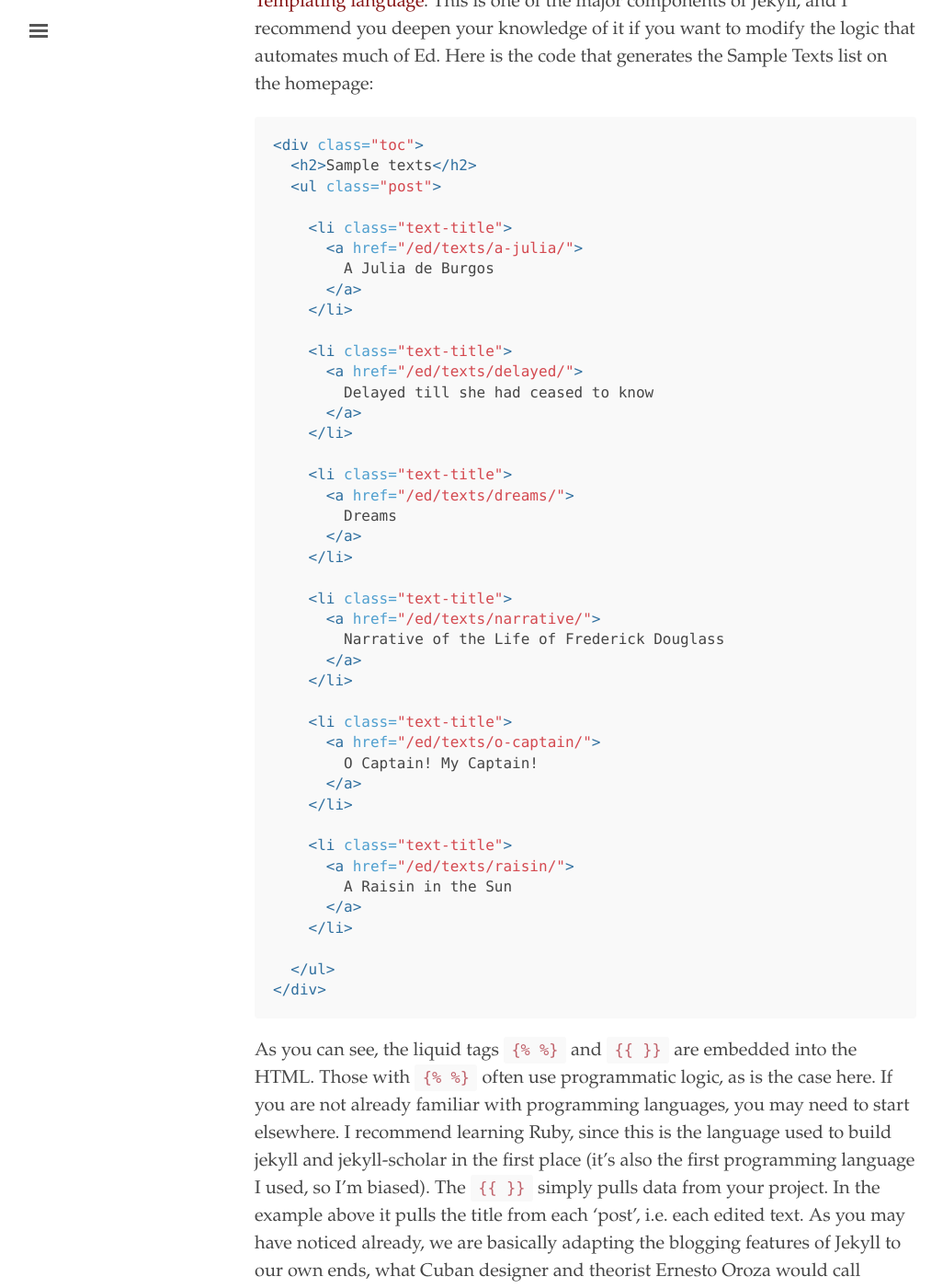
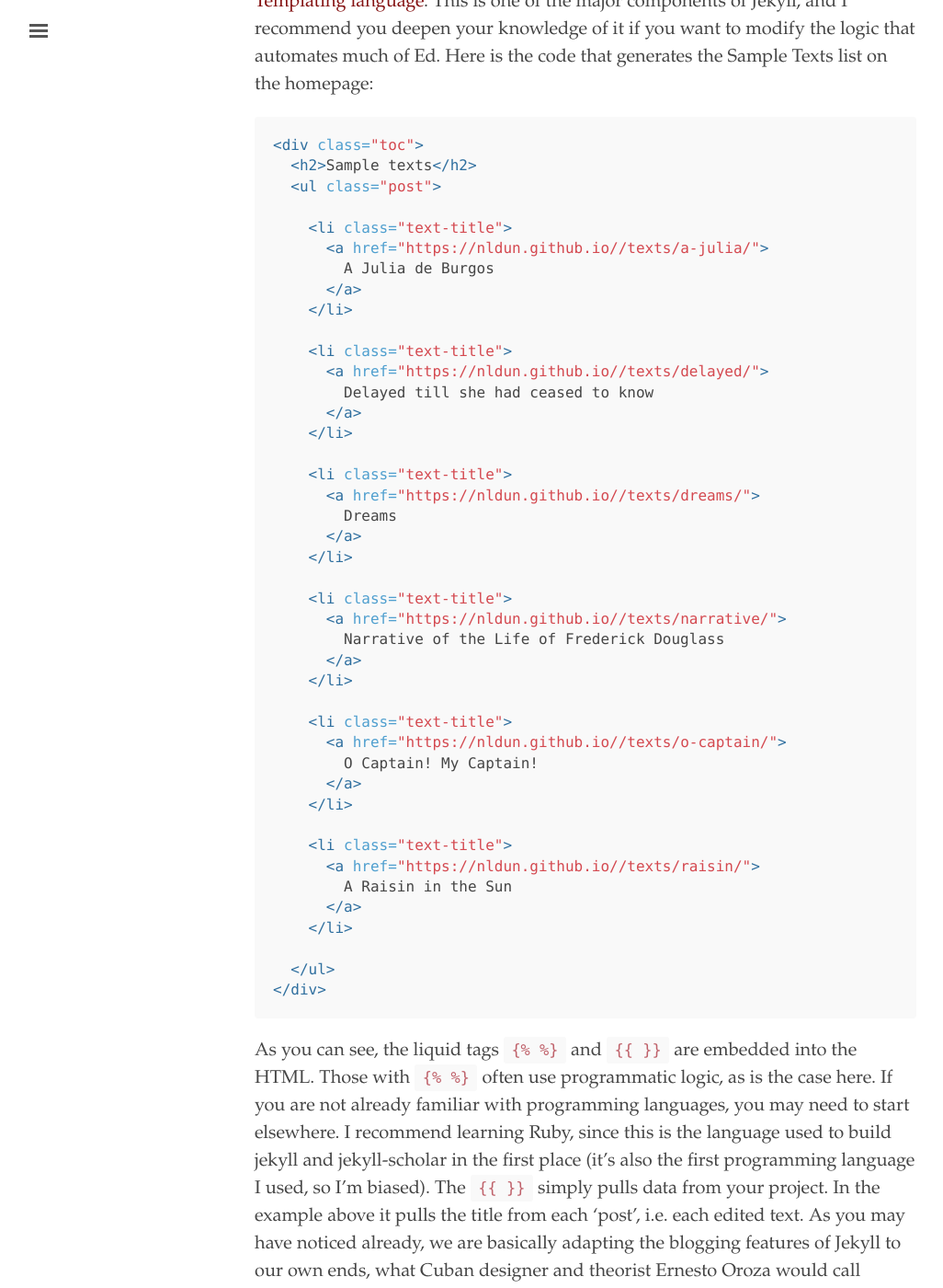
Before and after one commit to nldun/nldun.github.io, a Jekyll site: the page built from documentation.md, in a window 1280 px wide and 1400 px high, scrolled down 17712 px. Shown: the whole window at 92% size, without its empty margins (3-1029 px from the left). Built offline with Jekyll 4.4.1, drawn with Linux system fonts in a browser that asks for light colours; some of the changed text lies outside the part shown.

Commit message:
Update _config.yml

```diff
--- a/_config.yml
+++ b/_config.yml
@@ -5,7 +5,7 @@ title:               Ed.
 tagline:             'a jekyll theme for minimal editions'
 description:         'Ed is a Jekyll theme designed for textual editors based on minimal computing principles, and focused on legibility and flexibility.'
 url:                 'http://minicomp.github.io'
-baseurl:             '/ed'
+baseurl:             'https://nldun.github.io/'
 
 # About/contact
 author:
```
